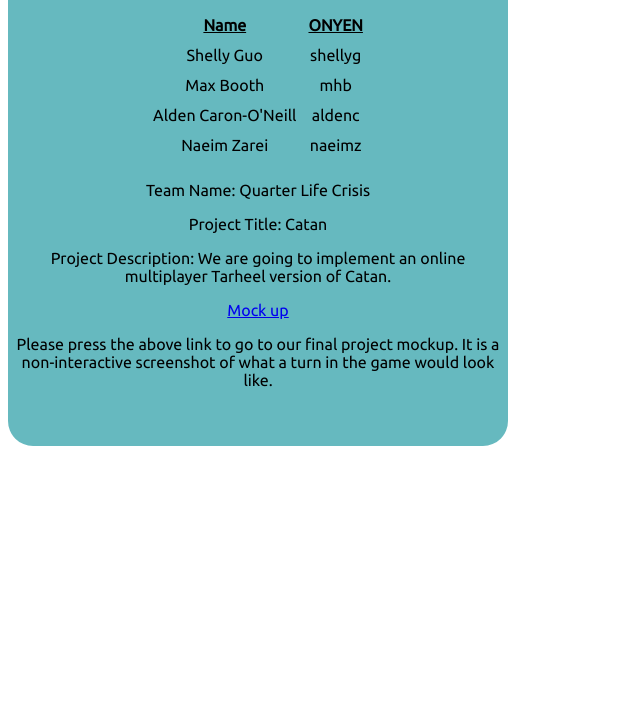
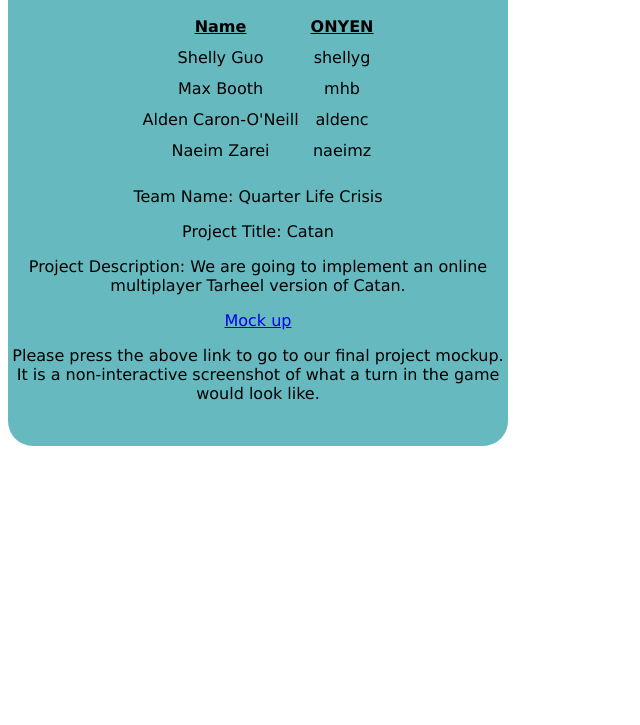
Before and after one commit to aldencaron/FinalProject426, a plain HTML site: page index.html in a window 1280 px wide. Shown: the part 75-800 px from the top of the page, without its empty margins (0-640 px from the left). Drawn offline with Linux system fonts and the light colour scheme.

Commit message:
Update TarHeelSettlers.css

```diff
--- a/TarHeelSettlers.css
+++ b/TarHeelSettlers.css
@@ -1,5 +1,5 @@
 body {
-    font-family: Ubuntu;
+    font-family: Verdana;
 }
 
 #top_container {
```
